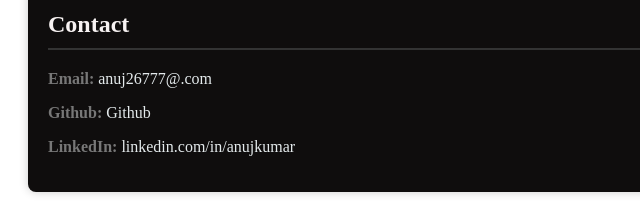
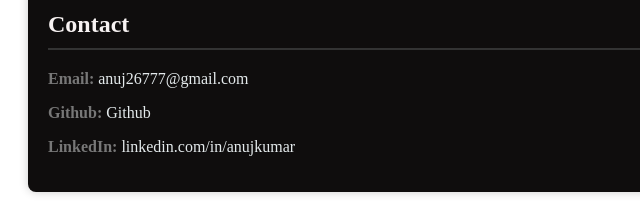
Before and after one commit to anuj26777/updated-portfolio, a plain HTML site: page index.html in a window 1280 px wide. Shown: the part 2141-2350 px from the top of the page, 0-640 px from the left. Drawn offline with Linux system fonts and the light colour scheme.

Commit message:
Update index.html

```diff
--- a/index.html
+++ b/index.html
@@ -117,7 +117,7 @@
 
     <div class="contact" id="contact">
         <h2>Contact</h2>
-        <p><strong>Email:</strong> <a href="mailto:anuj26777@.com">anuj26777@.com</a></p>
+        <p><strong>Email:</strong> <a href="mailto:anuj26777@gmail.com">anuj26777@gmail.com</a></p>
         <p><strong>Github:</strong> <a href="https://github.com/anuj26777/Portfoliooo"> Github</a></p>
         <p><strong>LinkedIn:</strong> <a href="https://www.linkedin.com/in/anuj-kumar-408a69216r" target="_blank">linkedin.com/in/anujkumar</a></p>
     </div>
```
